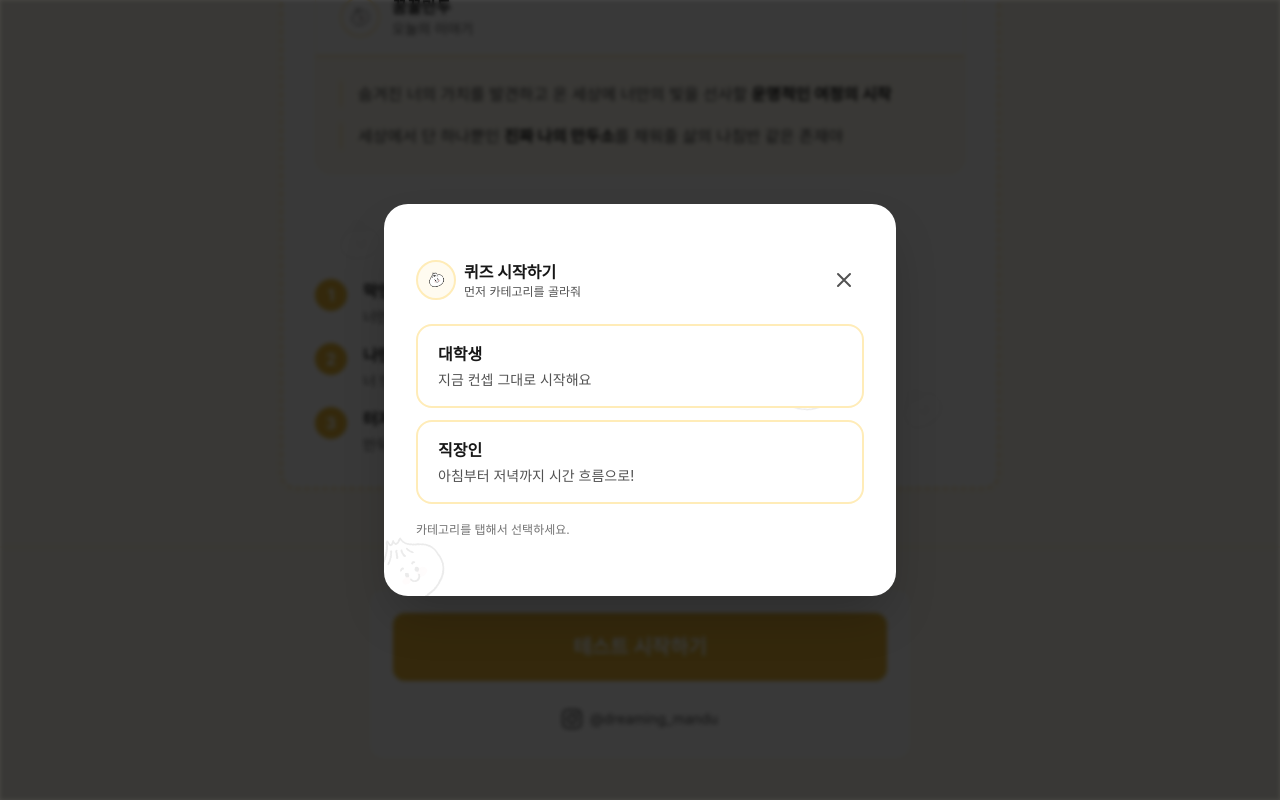
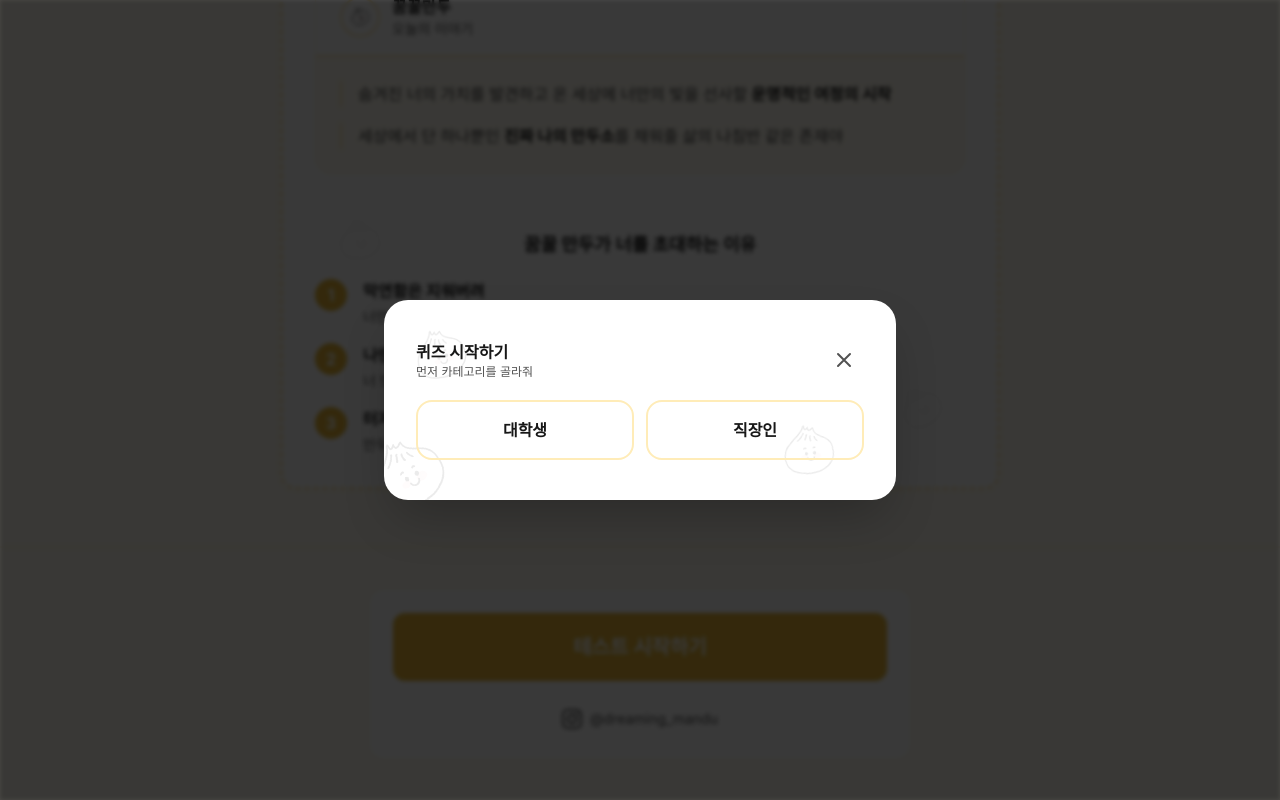
Before and after one commit to ckdduf138/dream_mando, a React (Vite) app: page / in a window 1280 px wide. Both pictures are taken after a click on the button "테스트 시작하기". Shown: the part 710-1510 px from the top of the page. Built offline with nearby package versions, Linux system fonts and the light colour scheme; a web font is replaced by a local one.

Commit message:
feat: ui 수정

```diff
--- a/src/components/ManduQuizModal.tsx
+++ b/src/components/ManduQuizModal.tsx
@@ -1,8 +1,8 @@
 import { useState } from 'react'
 import Modal from '@components/Modal'
 import { studentQuestions, workerQuestions, calculateManduType, manduResults } from '@utils/manduData'
-import QuizTopBar from '@components/quiz/QuizTopBar'
-import QuizChoiceButton from '@components/quiz/QuizChoiceButton'
+import QuizCategoryScreen from '@components/quiz/QuizCategoryScreen'
+import QuizQuestionScreen from '@components/quiz/QuizQuestionScreen'
 import QuizResultView from '@components/quiz/QuizResultView'
 
 interface ManduQuizModalProps {
@@ -84,14 +84,19 @@ export default function ManduQuizModal({ isOpen, onClose }: ManduQuizModalProps)
   const previousAnswer = answers[step]
 
   return (
-    <Modal isOpen={isOpen} onClose={handleClose} size="md" scrollable={!showResult}>
+    <Modal isOpen={isOpen} onClose={handleClose} size="md" scrollable={false}>
       <div className="relative">
         {/* 귀여운 만두 데코 (메인 톤과 연결) */}
         <div className="absolute inset-0 pointer-events-none opacity-[0.08]">
           <img
             src="/mandu.png"
             alt=""
-            className="absolute top-24 right-2 sm:top-28 sm:right-4 w-20 h-20 object-contain rotate-12"
+            className="absolute -top-4 -left-4 sm:top-18 sm:-left-4 w-20 h-20 object-contain rotate-36"
+          />
+          <img
+            src="/mandu.png"
+            alt=""
+            className="absolute top-20 right-2 sm:top-20 sm:right-4 w-20 h-20 object-contain rotate-12"
           />
           <img
             src="/mandu.png"
@@ -103,120 +108,34 @@ export default function ManduQuizModal({ isOpen, onClose }: ManduQuizModalProps)
         {!showResult ? (
           <div className="relative">
             {category ? (
-              <>
-                <QuizTopBar
+              <QuizQuestionScreen
                 step={step}
                 total={questions.length}
+                question={currentQuestion.q}
+                choices={[currentQuestion.a1, currentQuestion.a2]}
+                selectedChoice={selectedChoice}
+                previousAnswer={previousAnswer}
                 onBack={handlePrevious}
                 onClose={handleClose}
+                onChoiceClick={handleChoiceClick}
                 backEnabled={step > 0 || Boolean(category)}
               />
-
-                {/* Question + choices */}
-                <div className="pt-6">
-                  <h3 className="text-lg sm:text-xl font-bold text-neutral-900 leading-relaxed">
-                    {currentQuestion.q}
-                  </h3>
-                  <p className="mt-2 text-xs text-neutral-500 leading-relaxed">
-                    {selectedChoice
-                      ? `선택한 답을 한 번 더 탭하면 ${step === questions.length - 1 ? '완료' : '다음'}로 넘어가요.`
-                      : '답을 탭해서 선택하세요.'}
-                  </p>
-
-                  <div className="mt-5 space-y-3">
-                    <QuizChoiceButton
-                      text={currentQuestion.a1}
-                      onClick={() => handleChoiceClick(currentQuestion.a1)}
-                      isSelected={selectedChoice === currentQuestion.a1}
-                      isPreviouslySelected={previousAnswer === currentQuestion.a1}
-                    />
-                    <QuizChoiceButton
-                      text={currentQuestion.a2}
-                      onClick={() => handleChoiceClick(currentQuestion.a2)}
-                      isSelected={selectedChoice === currentQuestion.a2}
-                      isPreviouslySelected={previousAnswer === currentQuestion.a2}
-                    />
-                  </div>
-                </div>
-              </>
             ) : (
-              <div className="py-6">
-                <div className="flex items-center justify-between">
-                  <div className="flex items-center gap-2">
-                    <div className="w-10 h-10 rounded-full bg-primary-50 border-2 border-primary-200 flex items-center justify-center">
-                      <img src="/mandu.png" alt="" className="w-6 h-6 object-contain" />
-                    </div>
-                    <div>
-                      <div className="text-base font-bold text-neutral-900">퀴즈 시작하기</div>
-                      <div className="text-xs text-neutral-600">먼저 카테고리를 골라줘</div>
-                    </div>
-                  </div>
-
-                  <button
-                    onClick={handleClose}
-                    className="w-10 h-10 flex items-center justify-center rounded-full hover:bg-neutral-100 transition-colors"
-                    aria-label="닫기"
-                  >
-                    <svg className="w-6 h-6 text-neutral-600" fill="none" viewBox="0 0 24 24" stroke="currentColor">
-                      <path strokeLinecap="round" strokeLinejoin="round" strokeWidth={2} d="M6 18L18 6M6 6l12 12" />
-                    </svg>
-                  </button>
-                </div>
-
-                <div className="mt-6 grid grid-cols-1 gap-3">
-                  <button
-                    type="button"
-                    onClick={() => {
-                      if (selectedCategory === 'student') {
-                        setCategory('student')
+              <QuizCategoryScreen
+                selectedCategory={selectedCategory}
+                onClose={handleClose}
+                onCategoryClick={(nextCategory) => {
+                  if (selectedCategory === nextCategory) {
+                    setCategory(nextCategory)
                     setStep(0)
                     setAnswers([])
                     setShowResult(false)
                     setSelectedChoice(null)
                     return
                   }
-                      setSelectedCategory('student')
+                  setSelectedCategory(nextCategory)
                 }}
-                    className={`w-full px-5 py-4 text-left rounded-2xl border-2 transition-colors ${
-                      selectedCategory === 'student'
-                        ? 'border-primary-600 bg-primary-50'
-                        : 'border-primary-200 bg-white hover:bg-neutral-50'
-                    }`}
-                  >
-                    <div className="text-base font-bold text-neutral-900">대학생</div>
-                    <div className="mt-1 text-sm text-neutral-600">지금 컨셉 그대로 시작해요</div>
-                  </button>
-
-                  <button
-                    type="button"
-                    onClick={() => {
-                      if (selectedCategory === 'worker') {
-                        setCategory('worker')
-                        setStep(0)
-                        setAnswers([])
-                        setShowResult(false)
-                        setSelectedChoice(null)
-                        return
-                      }
-                      setSelectedCategory('worker')
-                    }}
-                    className={`w-full px-5 py-4 text-left rounded-2xl border-2 transition-colors ${
-                      selectedCategory === 'worker'
-                        ? 'border-primary-600 bg-primary-50'
-                        : 'border-primary-200 bg-white hover:bg-neutral-50'
-                    }`}
-                  >
-                    <div className="text-base font-bold text-neutral-900">직장인</div>
-                    <div className="mt-1 text-sm text-neutral-600">아침부터 저녁까지 시간 흐름으로!</div>
-                  </button>
-                </div>
-
-                <p className="mt-4 text-xs text-neutral-500 leading-relaxed">
-                  {selectedCategory
-                    ? '선택한 카테고리를 한 번 더 탭하면 시작해요.'
-                    : '카테고리를 탭해서 선택하세요.'}
-                </p>
-              </div>
+              />
             )}
           </div>
         ) : (
--- a/src/components/Modal.tsx
+++ b/src/components/Modal.tsx
@@ -41,7 +41,7 @@ export default function Modal({ isOpen, onClose, children, size = 'md', scrollab
           } animate-slide-up`}
           onClick={(e) => e.stopPropagation()}
         >
-          <div className="p-6 sm:p-8">
+          <div className="p-5 sm:p-8 [@media(max-height:740px)]:p-4">
             {children}
           </div>
         </div>
--- /dev/null
+++ b/src/components/quiz/QuizCategoryScreen.tsx
@@ -0,0 +1,54 @@
+interface QuizCategoryScreenProps {
+  selectedCategory: 'student' | 'worker' | null
+  onCategoryClick: (category: 'student' | 'worker') => void
+  onClose: () => void
+}
+
+export default function QuizCategoryScreen({
+  selectedCategory,
+  onCategoryClick,
+  onClose
+}: QuizCategoryScreenProps) {
+  const categories: Array<{ key: 'student' | 'worker'; label: string }> = [
+    { key: 'student', label: '대학생' },
+    { key: 'worker', label: '직장인' }
+  ]
+
+  return (
+    <div className="py-2 [@media(max-height:740px)]:py-1">
+      <div className="flex items-center justify-between">
+        <div>
+          <div className="text-base font-bold text-neutral-900">퀴즈 시작하기</div>
+          <div className="text-xs text-neutral-600">먼저 카테고리를 골라줘</div>
+        </div>
+
+        <button
+          onClick={onClose}
+          className="w-10 h-10 flex items-center justify-center rounded-full hover:bg-neutral-100 transition-colors"
+          aria-label="닫기"
+        >
+          <svg className="w-6 h-6 text-neutral-600" fill="none" viewBox="0 0 24 24" stroke="currentColor">
+            <path strokeLinecap="round" strokeLinejoin="round" strokeWidth={2} d="M6 18L18 6M6 6l12 12" />
+          </svg>
+        </button>
+      </div>
+
+      <div className="mt-5 [@media(max-height:740px)]:mt-4 grid grid-cols-2 gap-3">
+        {categories.map((category) => (
+          <button
+            key={category.key}
+            type="button"
+            onClick={() => onCategoryClick(category.key)}
+            className={`w-full px-5 py-4 [@media(max-height:740px)]:py-3 text-left rounded-2xl border-2 transition-colors ${
+              selectedCategory === category.key
+                ? 'border-primary-600 bg-primary-50'
+                : 'border-primary-200 hover:bg-neutral-50'
+            }`}
+          >
+            <div className="text-base font-bold text-neutral-900 text-center">{category.label}</div>
+          </button>
+        ))}
+      </div>
+    </div>
+  )
+}
--- a/src/components/quiz/QuizChoiceButton.tsx
+++ b/src/components/quiz/QuizChoiceButton.tsx
@@ -14,7 +14,7 @@ export default function QuizChoiceButton({
   return (
     <button
       onClick={onClick}
-      className={`w-full px-5 py-4 text-left rounded-xl border-2 transition-all text-sm sm:text-base focus:outline-none focus-visible:ring-2 focus-visible:ring-primary-300 ${
+      className={`w-full px-5 py-4 [@media(max-height:740px)]:py-3 text-left rounded-xl border-2 transition-all text-sm sm:text-base focus:outline-none focus-visible:ring-2 focus-visible:ring-primary-300 ${
         isSelected
           ? 'border-primary-600 bg-white text-neutral-900'
           : isPreviouslySelected
--- /dev/null
+++ b/src/components/quiz/QuizQuestionScreen.tsx
@@ -0,0 +1,56 @@
+import QuizTopBar from '@components/quiz/QuizTopBar'
+import QuizChoiceButton from '@components/quiz/QuizChoiceButton'
+
+interface QuizQuestionScreenProps {
+  step: number
+  total: number
+  question: string
+  choices: string[]
+  selectedChoice: string | null
+  previousAnswer?: string
+  onBack: () => void
+  onClose: () => void
+  onChoiceClick: (choice: string) => void
+  backEnabled?: boolean
+}
+
+export default function QuizQuestionScreen({
+  step,
+  total,
+  question,
+  choices,
+  selectedChoice,
+  previousAnswer,
+  onBack,
+  onClose,
+  onChoiceClick,
+  backEnabled
+}: QuizQuestionScreenProps) {
+  return (
+    <>
+      <QuizTopBar
+        step={step}
+        total={total}
+        onBack={onBack}
+        onClose={onClose}
+        backEnabled={backEnabled}
+      />
+
+      <div className="pt-5 [@media(max-height:740px)]:pt-4">
+        <h3 className="text-lg sm:text-xl font-bold text-neutral-900 leading-relaxed">{question}</h3>
+
+        <div className="mt-4 space-y-3">
+          {choices.map((choice) => (
+            <QuizChoiceButton
+              key={choice}
+              text={choice}
+              onClick={() => onChoiceClick(choice)}
+              isSelected={selectedChoice === choice}
+              isPreviouslySelected={previousAnswer === choice}
+            />
+          ))}
+        </div>
+      </div>
+    </>
+  )
+}
--- a/src/components/quiz/QuizTopBar.tsx
+++ b/src/components/quiz/QuizTopBar.tsx
@@ -18,7 +18,7 @@ export default function QuizTopBar({
   const knobPercent = Math.min(96, Math.max(4, percent))
 
   return (
-    <div className="sticky top-0 -mt-2 -mx-6 sm:-mx-8 px-6 sm:px-8 pt-2 pb-4 bg-white/90 backdrop-blur border-b border-neutral-100">
+    <div className="sticky top-0 -mt-2 -mx-5 sm:-mx-8 [@media(max-height:740px)]:-mx-4 px-5 sm:px-8 [@media(max-height:740px)]:px-4 pt-2">
       <div className="relative flex items-center justify-between gap-3">
         <button
           onClick={onBack}
@@ -48,7 +48,7 @@ export default function QuizTopBar({
         </button>
       </div>
 
-      <div className="mt-3">
+      <div className="mt-3 [@media(max-height:740px)]:mt-2">
         <div className="relative h-7">
           <div className="absolute left-0 right-0 top-1/2 -translate-y-1/2 h-2 bg-neutral-100 rounded-full overflow-hidden">
             <div
```
Also changed, not shown: src/components/quiz/QuizResultView.tsx (+7 -8 lines). Lines whose indentation alone changed are shown as unchanged.
